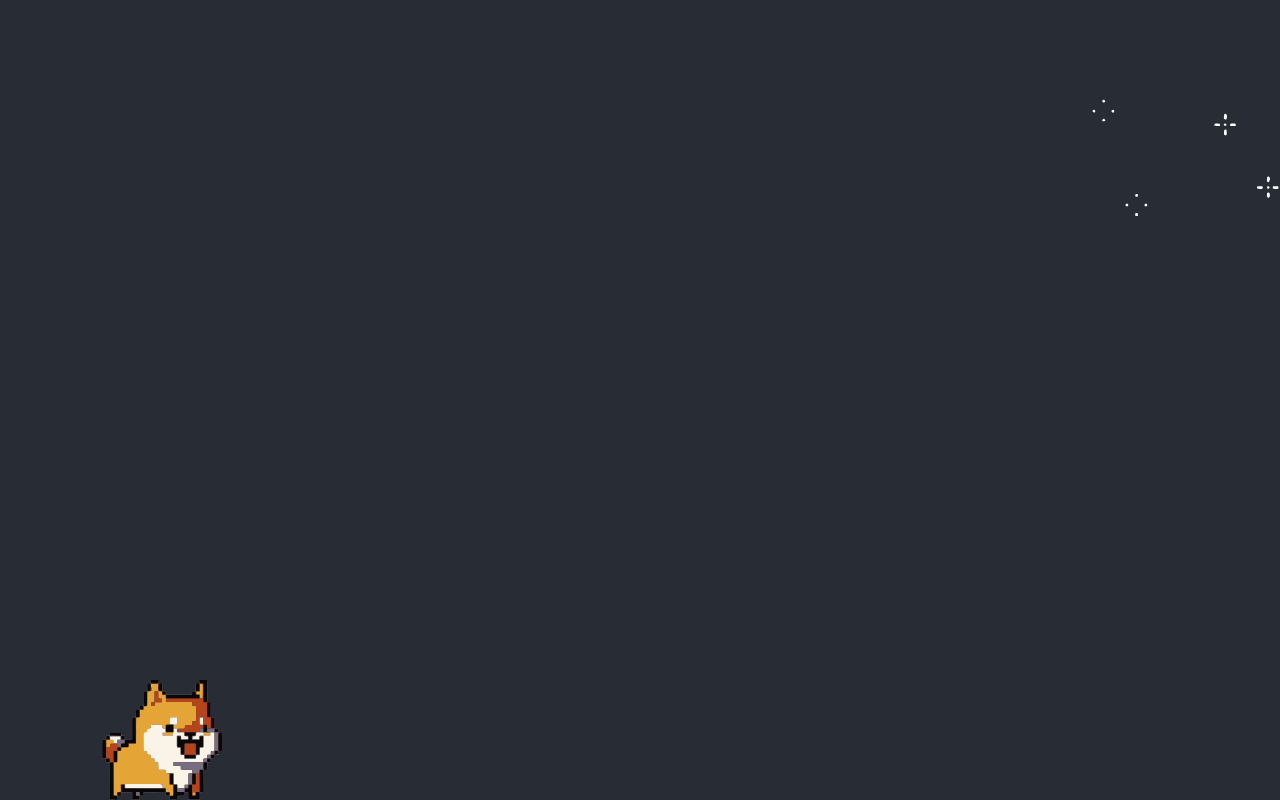
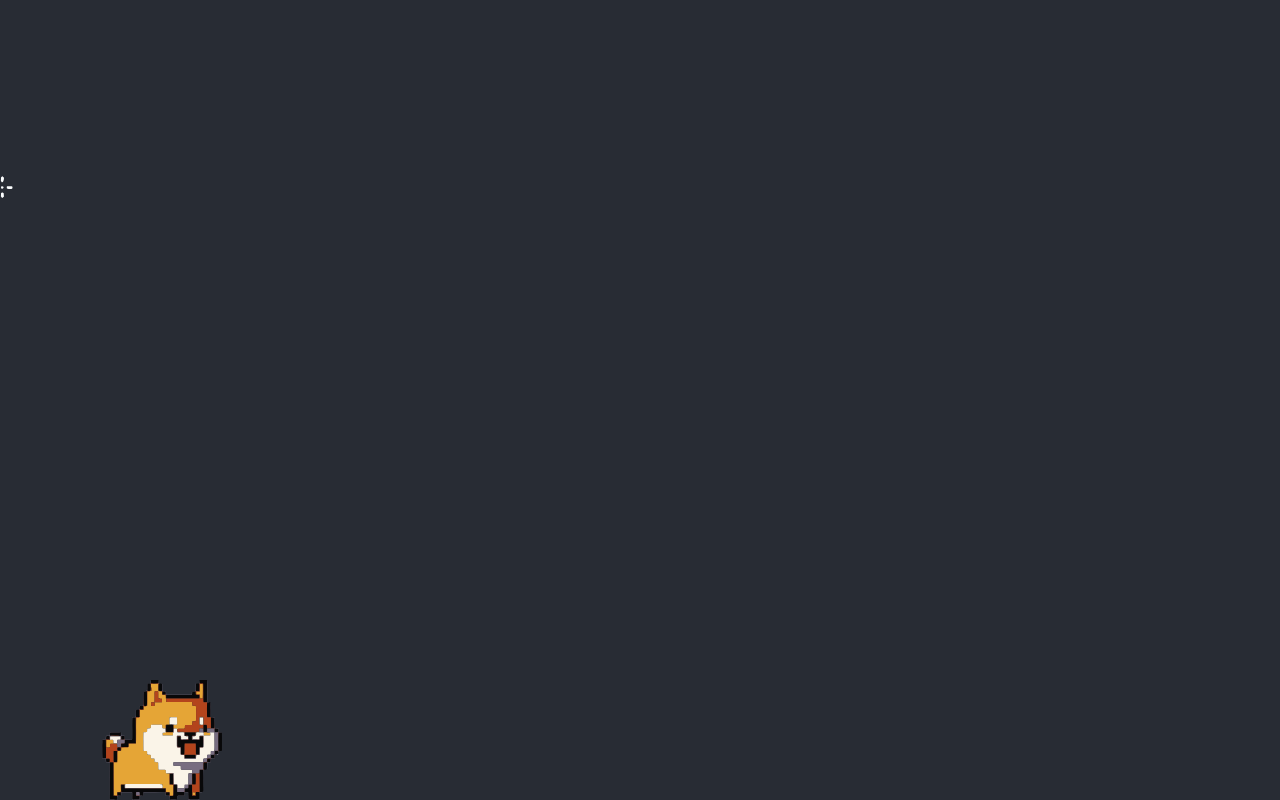
Before and after one commit to alexeyinn/reactGame-2theMoon, a React (Create React App) app: page / in a window 1280 px wide. Built offline with nearby package versions, Linux system fonts and the light colour scheme.

Commit message:
markup: придал заднему фону динамику

```diff
--- a/src/App.jsx
+++ b/src/App.jsx
@@ -1,5 +1,3 @@
-//import doge from "../public/img/doge.svg";
-
 function App() {
   return (
     <div className="App">
--- a/src/index.scss
+++ b/src/index.scss
@@ -12,11 +12,21 @@ code {
     monospace;
 }
 
+@keyframes movement {
+  from {
+    right: -10vw;
+  }
+  to {
+    right: 100vw;
+  }
+}
+
 .App {
   position: relative;
   width: 100vw;
   height: 100vh;
   background-color: #282c34;
+  overflow: hidden;
 
   .doge {
     position: absolute;
@@ -28,7 +38,11 @@ code {
   .stars {
     position: absolute;
     top: 12vh;
-    right: 0vh;
+    right: -10vw;
     height: 15vh;
+    animation-timing-function: linear;
+    animation-duration: 2s;
+    animation-name: movement;
+    animation-iteration-count: infinite;
   }
 }
```
